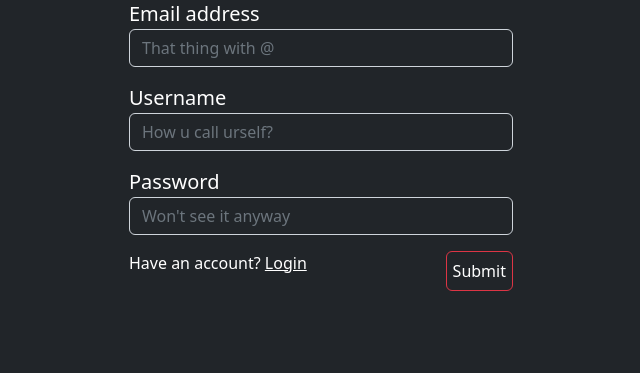
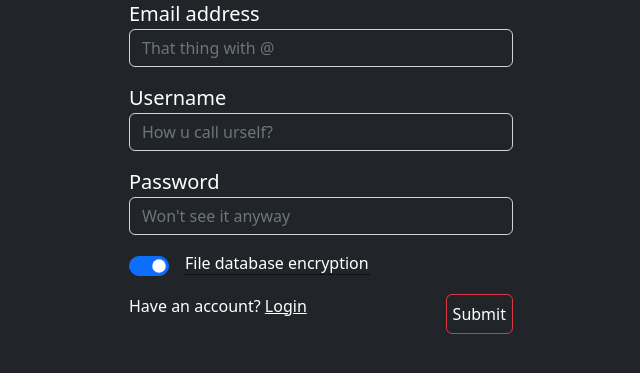
Before and after one commit to ya5huk/safe_cloud, a Python web app: template templates/register.html in a window 1280 px wide. Shown: the part 99-472 px from the top of the page, without its empty margins (319-959 px from the left). Run offline with Jinja, Linux system fonts and the light colour scheme; the template is opened without the code that fills it, so the values that code supplies are empty; some libraries are stand-ins or nearby versions.

Commit message:
Started working on encrypting user's files

```diff
--- a/DBObjects.py
+++ b/DBObjects.py
@@ -12,12 +12,13 @@ class DBFile:
         return f'{self.file_id} -> {self.name}, {self.added_date}'
 
 class DBUser:
-    def __init__(self, user_id: str, username: str, email: str, creation_date: datetime.datetime, files: list[str]):
+    def __init__(self, user_id: str, username: str, email: str, creation_date: datetime.datetime, files: list[str], encryption_key=''):
         self.user_id = user_id
         self.username = username
         self.email = email
         self.creation_date = creation_date
         self.files = files
+        self.encryption_key = encryption_key
 
     def __repr__(self):
         return f'{self.user_id} -> {self.username} ({self.email})'
--- a/templates/about.html
+++ b/templates/about.html
@@ -1,4 +1,4 @@
-{% extends "general.html" %} {% block title %} Not found {% endblock %} {% block
+{% extends "general.html" %} {% block title %} About {% endblock %} {% block
 content %}
 <style>
   @counter-style repeating-emoji {
--- a/templates/authbase.html
+++ b/templates/authbase.html
@@ -1,17 +1,22 @@
 <!DOCTYPE html>
 <html lang="en">
   <head>
-  <meta charset="UTF-8">
-  <meta http-equiv="X-UA-Compatible" content="IE=edge">
-  <meta name="viewport" content="width=device-width, initial-scale=1.0">
-  <link href="https://cdn.jsdelivr.net/npm/bootstrap@5.2.0-beta1/dist/css/bootstrap.min.css" rel="stylesheet" integrity="sha384-0evHe/X+R7YkIZDRvuzKMRqM+OrBnVFBL6DOitfPri4tjfHxaWutUpFmBp4vmVor" crossorigin="anonymous">
+    <meta charset="UTF-8" />
+    <meta http-equiv="X-UA-Compatible" content="IE=edge" />
+    <meta name="viewport" content="width=device-width, initial-scale=1.0" />
+    <link
+      href="https://cdn.jsdelivr.net/npm/bootstrap@5.2.0-beta1/dist/css/bootstrap.min.css"
+      rel="stylesheet"
+      integrity="sha384-0evHe/X+R7YkIZDRvuzKMRqM+OrBnVFBL6DOitfPri4tjfHxaWutUpFmBp4vmVor"
+      crossorigin="anonymous"
+    />
     <title>Authentication</title>
   </head>
   <body class="bg-dark text-white">
     <div class="d-flex justify-content-center my-3">
-
       <h1 class="display-5">Authenticate, darling.</h1>
     </div>
     {% block content %} {% endblock %}
+    <script src="http://ajax.googleapis.com/ajax/libs/jquery/1.9.1/jquery.min.js"></script>
   </body>
 </html>
--- a/templates/register.html
+++ b/templates/register.html
@@ -4,12 +4,43 @@
     border-color: #891a1a;
     box-shadow: 0 0 0 0.2rem rgba(137, 72, 25, 0.25);
   }
+
+  /* Only for encryption explanation */
+  /* https://sebhastian.com/html-hover-text/ */
+  .hovertext {
+    position: relative;
+    border-bottom: 1px dotted black;
+  }
+
+  .hovertext:before {
+    content: attr(data-hover);
+    visibility: hidden;
+    opacity: 0;
+    width: 300px;
+    background-color: rgb(45, 76, 99);
+    color: #fff;
+    text-align: center;
+    border-radius: 5px;
+    padding: 10px 5px;
+    transition: opacity 1s ease-in-out;
+
+    position: absolute;
+    z-index: 1;
+    left: 0;
+    top: 110%;
+  }
+
+  .hovertext:hover:before {
+    opacity: 1;
+    visibility: visible;
+  }
 </style>
 <div class="d-flex justify-content-center">
-  <form
+  <div
     class="d-flex flex-column align-items-center lead gap-3"
     style="width: 30%"
-    action="#"
+    id="registerForm"
+    onsubmit="return submitRegisterForm(this)"
     method="post"
   >
     <div class="w-100 form-group gap-2">
@@ -43,6 +74,30 @@
         placeholder="Won't see it anyway"
       />
     </div>
+    <div class="d-flex w-100 align-items-center gap-3 form-check form-switch">
+      <!-- https://bbbootstrap.com/snippets/bootstrap-notification-preferences-card-switch-toggle-buttons-19109147 -->
+      <input
+        class="form-check-input"
+        name="encryption_check"
+        value="encrypted"
+        type="checkbox"
+        id="encryptionSwitched"
+        checked
+      />
+      <label
+        id="switcherText"
+        class="form-check-label fs-6"
+        for="flexSwitchCheckChecked"
+      >
+        <span
+          class="hovertext"
+          data-hover="Even if site will be hacked only you
+        will have access to your files. The access is saved in your OS, rebooting
+        your computer or losing some enviorment variabless can cause File loss."
+          >File database encryption
+        </span>
+      </label>
+    </div>
     <div
       class="w-100 d-flex justify-content-between align-content-center form-group"
     >
@@ -56,6 +111,7 @@
             <a class="text-white" href="/login">Login</a>
           </p>
           <button
+            onclick="submitRegisterForm()"
             type="submit"
             value="submit"
             class="lead btn-custom text-white border rounded fs-6 bg-transparent border-danger"
@@ -65,7 +121,34 @@
         </div>
       </div>
     </div>
-  </form>
+  </div>
 </div>
+<script>
+  const submitRegisterForm = () => {
+    const username = document.getElementById("InputUsername").value;
+    const password = document.getElementById("InputPass").value;
+    const email = document.getElementById("InputEmail").value;
+    const isEncrypted = document.getElementById("encryptionSwitched").checked;
 
+    if (isEncrypted) {
+      // Generate private key
+    }
+
+    $.ajax({
+      url: "#",
+      type: "POST",
+      data: JSON.stringify({
+        username: username,
+        email: email,
+        password: password,
+        encrypt: isEncrypted,
+      }),
+      contentType: "application/json;",
+      error: (err) => {
+        console.log(err);
+      },
+    });
+    return false;
+  };
+</script>
 {% endblock %}
```
Also changed, not shown: DBCommands.py (+4 -4 lines), app.py (+11 -5 lines). Lines whose indentation alone changed are shown as unchanged.
